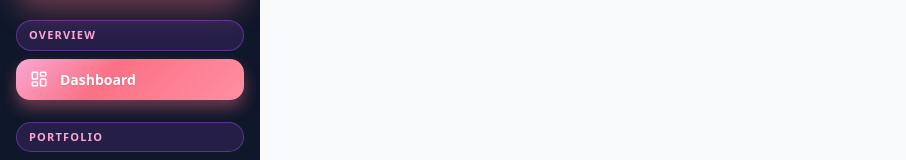
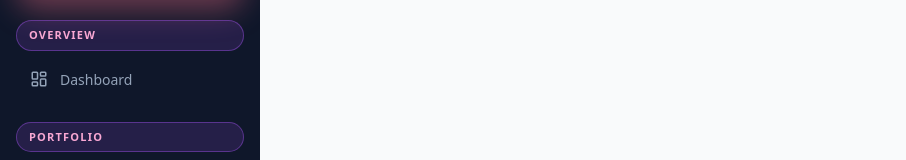
Before and after one commit to nnthienphuc/Wealth_Management_Platform, a React (Vite) app in the folder PersonalPortfolioTrackerFE/: page /investor in a window 1280 px wide. Shown: the part 128-288 px from the top of the page, without its empty margins (0-906 px from the left). Built offline with nearby package versions, Linux system fonts and the light colour scheme; no server answers; sample sign-in values are in the browser's storage.

Commit message:
fix: adjust Dashboard API data aggregation for seamless frontend integration

```diff
--- a/PersonalPortfolioTrackerFE/src/components/shared/Sidebar.jsx
+++ b/PersonalPortfolioTrackerFE/src/components/shared/Sidebar.jsx
@@ -52,7 +52,7 @@ export default function Sidebar() {
     {
       section: "Overview",
       items: [
-        { label: "Dashboard", path: "/investor", icon: <LayoutDashboard size={18} /> },
+        { label: "Dashboard", path: "/investor/dashboard", icon: <LayoutDashboard size={18} /> },
       ],
     },
     {
```
Also changed, not shown: 1 other file (tests, documents, lock files or other folders).
